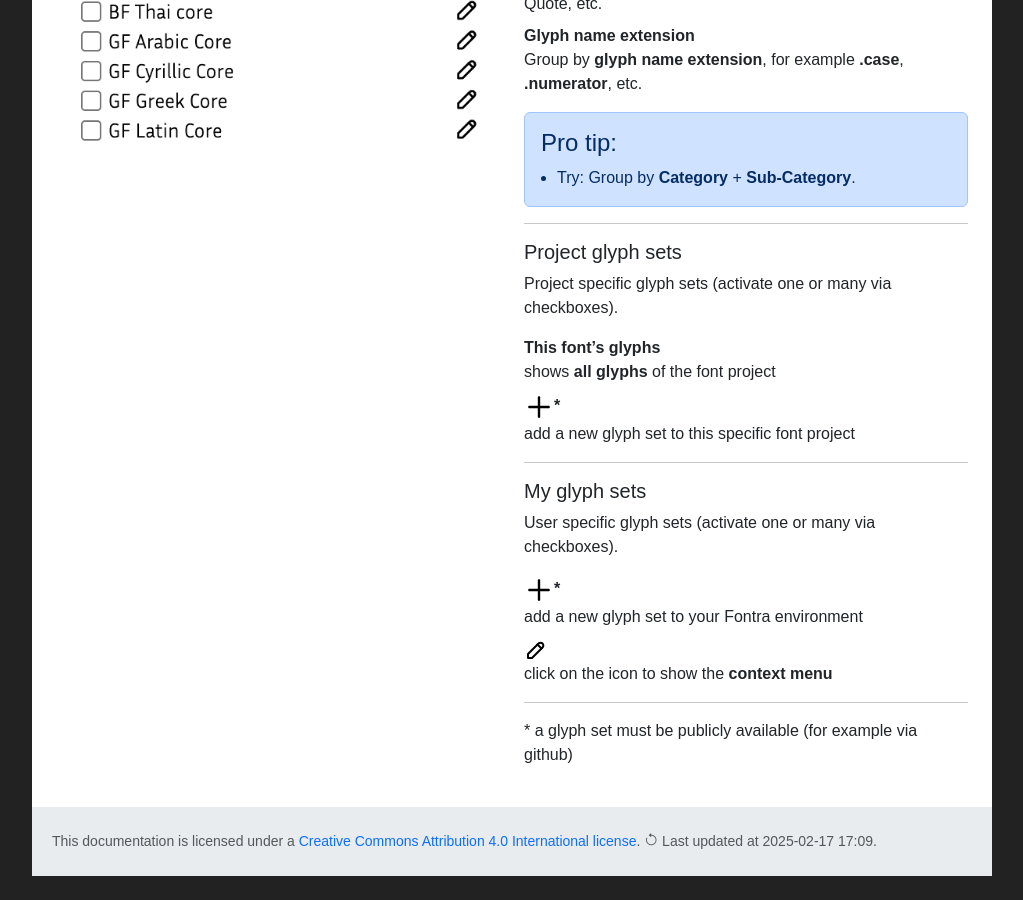
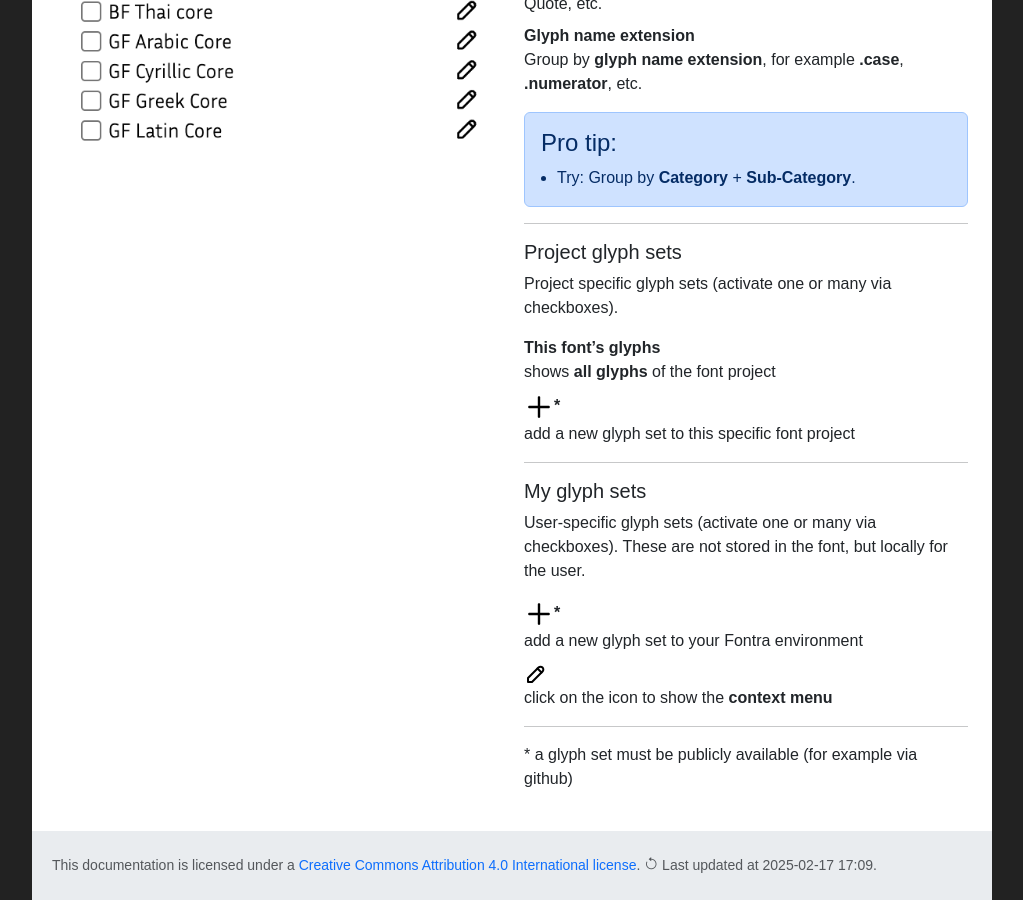
Before and after one commit to googlefonts/fontra-docs, a Jekyll site: the page built from _reference/font-overview/panels/navigation.md, in a window 1280 px wide and 900 px high, scrolled down 952 px. Shown: the whole window, without its empty margins (128-1151 px from the left). Built offline with Jekyll 4.4.1, drawn with Linux system fonts in a browser that asks for light colours; nearby versions of some CDN libraries; some web fonts are replaced; before the commit the page ends 1828 px from its top, so only the background shows below that.

Commit message:
Update _reference/font-overview/panels/navigation.md
Co-authored-by: Just van Rossum <justvanrossum@gmail.com>

```diff
--- a/_reference/font-overview/panels/navigation.md
+++ b/_reference/font-overview/panels/navigation.md
@@ -83,7 +83,7 @@ This font's glyphs
 
 ##### My glyph sets
 
-User specific glyph sets (activate one or many via checkboxes).
+User-specific glyph sets (activate one or many via checkboxes). These are not stored in the font, but locally for the user.
 
 <img height="30" src='{{ site.url }}/images/icons/plus.svg' />*
 : add a new glyph set to your Fontra environment
```
